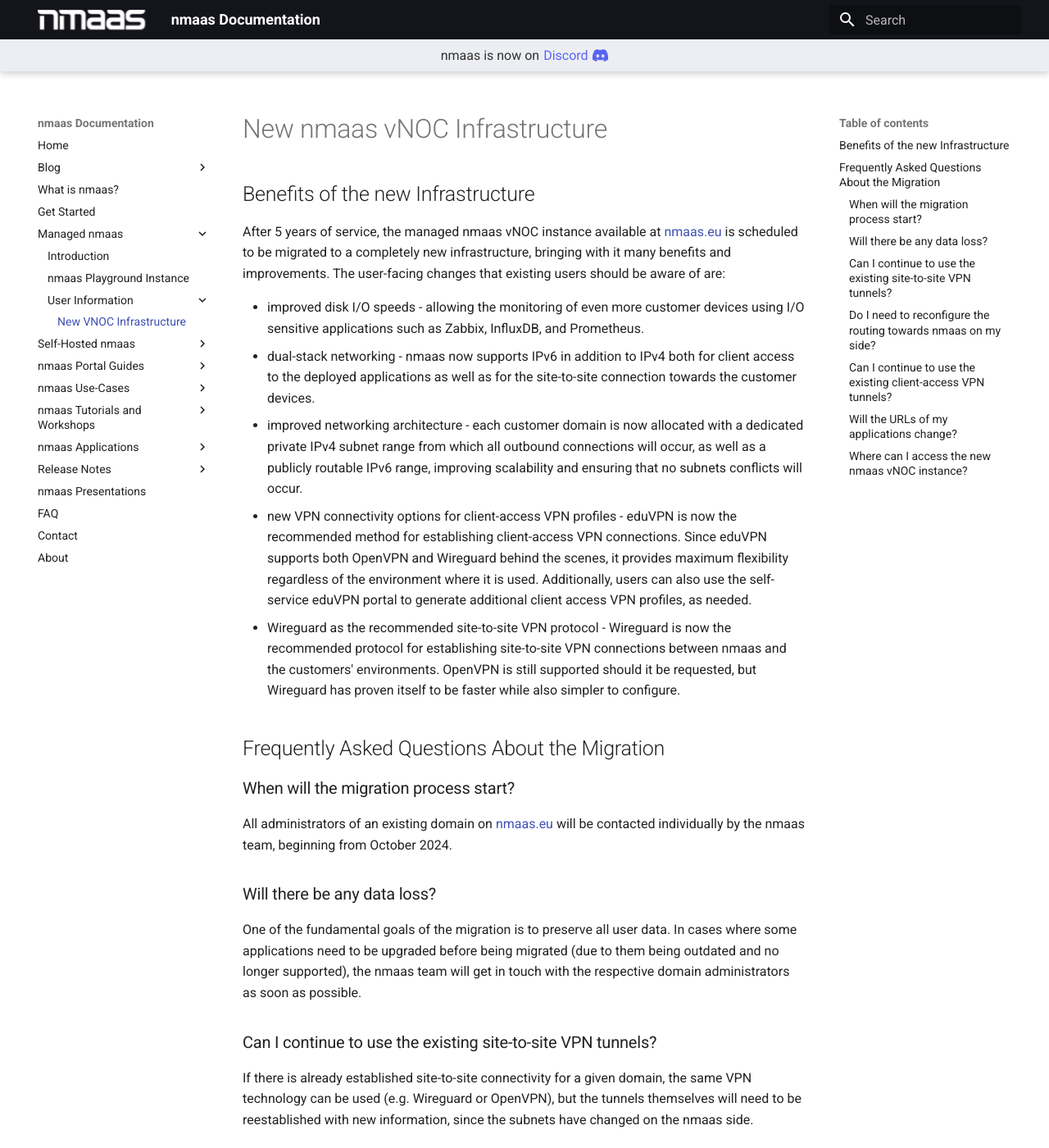
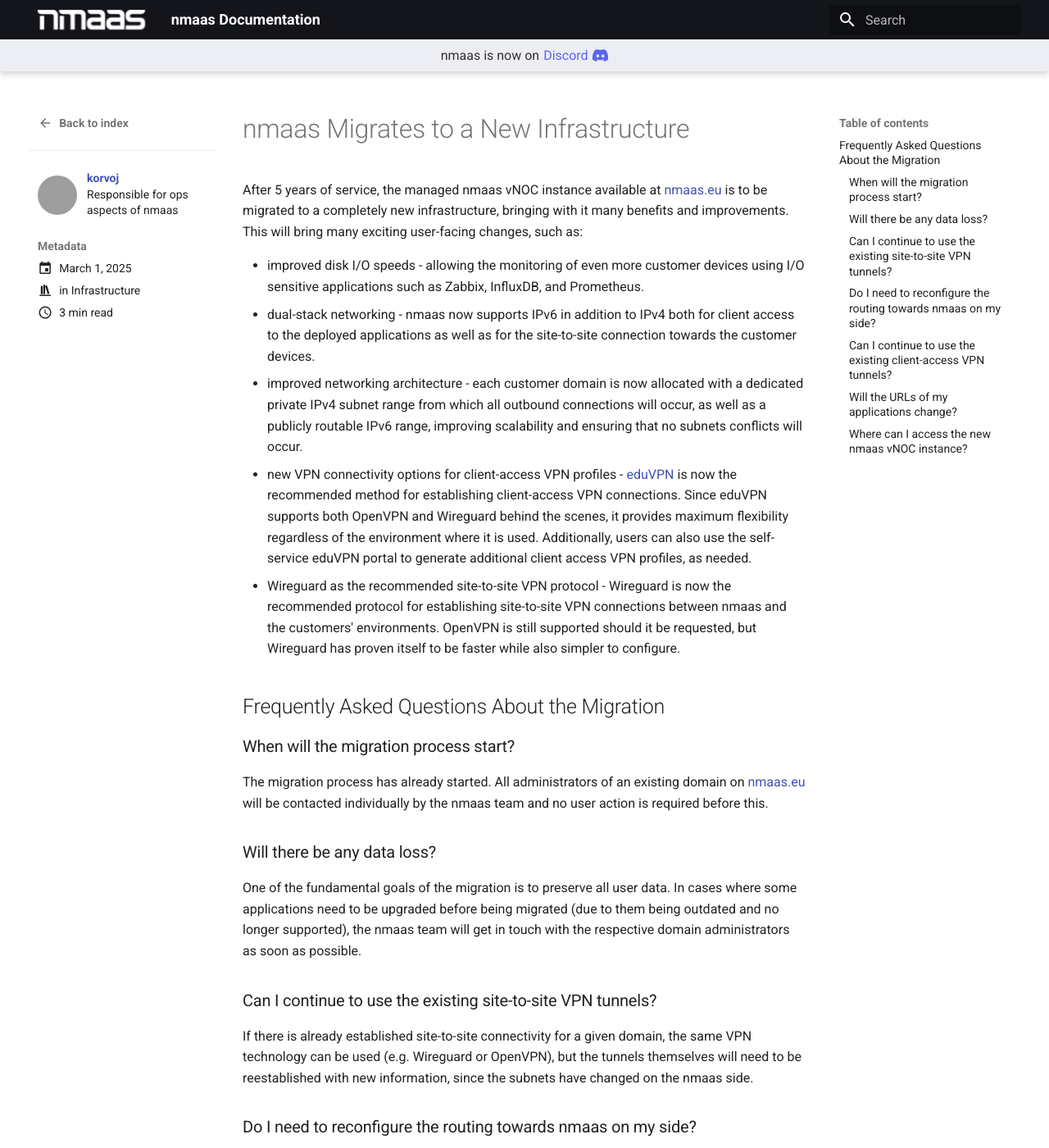
Before and after one commit to nmaas-platform/nmaas-docs, an MkDocs documentation site: the page built from docs/blog/posts/005_nmaas_infrastructure_migration.md, in a window 1280 px wide and 1400 px high. Shown: the whole window at 82% size. Built offline with MkDocs 1.6.1 and Material for MkDocs 9.7.7, drawn with Linux system fonts in a browser that asks for light colours; some of the changed text lies outside the part shown; grey boxes are pictures that could not be loaded.

Commit message:
Add blog post on the infrastructure migration

```diff
--- a/docs/blog/.authors.yml
+++ b/docs/blog/.authors.yml
@@ -5,3 +5,9 @@ authors:
     description: Frederic Loui is the creator of nmaas
     avatar: 'https://avatars.githubusercontent.com/u/9639687?v=4'
     url: 'https://github.com/frederic-loui'
+  korvoj:
+    name: korvoj
+    slug: korvoj
+    description: Responsible for ops aspects of nmaas
+    avatar: 'https://avatars.githubusercontent.com/u/4062681?v=4'
+    url: 'https://github.com/korvoj'
--- a/docs/managed-nmaas/user-information/new-vnoc-infrastructure.md
+++ b/docs/blog/posts/005_nmaas_infrastructure_migration.md
@@ -1,20 +1,27 @@
-# New nmaas vNOC Infrastructure
+---
+authors:
+  - korvoj
+date: 2025-03-01
+slug: nmaas-infrastructure-migration
+categories:
+    - Infrastructure
+---
 
-## Benefits of the new Infrastructure
+# nmaas Migrates to a New Infrastructure
 
-After 5 years of service, the managed nmaas vNOC instance available at [nmaas.eu](https://nmaas.eu) is scheduled to be migrated to a completely new infrastructure, bringing with it many benefits and improvements. The user-facing changes that existing users should be aware of are:
+After 5 years of service, the managed nmaas vNOC instance available at [nmaas.eu](https://nmaas.eu) is to be migrated to a completely new infrastructure, bringing with it many benefits and improvements. This will bring many exciting user-facing changes, such as:
 
 - improved disk I/O speeds - allowing the monitoring of even more customer devices using I/O sensitive applications such as Zabbix, InfluxDB, and Prometheus.
 - dual-stack networking - nmaas now supports IPv6 in addition to IPv4 both for client access to the deployed applications as well as for the site-to-site connection towards the customer devices.
 - improved networking architecture - each customer domain is now allocated with a dedicated private IPv4 subnet range from which all outbound connections will occur, as well as a publicly routable IPv6 range, improving scalability and ensuring that no subnets conflicts will occur.
-- new VPN connectivity options for client-access VPN profiles - eduVPN is now the recommended method for establishing client-access VPN connections. Since eduVPN supports both OpenVPN and Wireguard behind the scenes, it provides maximum flexibility regardless of the environment where it is used. Additionally, users can also use the self-service eduVPN portal to generate additional client access VPN profiles, as needed.
+- new VPN connectivity options for client-access VPN profiles - [eduVPN](https://www.eduvpn.org/) is now the recommended method for establishing client-access VPN connections. Since eduVPN supports both OpenVPN and Wireguard behind the scenes, it provides maximum flexibility regardless of the environment where it is used. Additionally, users can also use the self-service eduVPN portal to generate additional client access VPN profiles, as needed.
 - Wireguard as the recommended site-to-site VPN protocol - Wireguard is now the recommended protocol for establishing site-to-site VPN connections between nmaas and the customers' environments. OpenVPN is still supported should it be requested, but Wireguard has proven itself to be faster while also simpler to configure.
 
 ## Frequently Asked Questions About the Migration
 
 ### When will the migration process start?
 
-All administrators of an existing domain on [nmaas.eu](https://nmaas.eu) will be contacted individually by the nmaas team, beginning from October 2024.
+The migration process has already started. All administrators of an existing domain on [nmaas.eu](https://nmaas.eu) will be contacted individually by the nmaas team and no user action is required before this.
 
 ### Will there be any data loss?
 
--- a/mkdocs.yml
+++ b/mkdocs.yml
@@ -9,8 +9,6 @@ nav:
   - Managed nmaas:
     - Introduction: 'managed-nmaas/introduction.md'
     - nmaas Playground Instance: 'managed-nmaas/nmaas-playground-instance.md'
-    - User Information:
-      - 'New VNOC Infrastructure': 'managed-nmaas/user-information/new-vnoc-infrastructure.md'
   - Self-Hosted nmaas:
     - Introduction: 'self-hosted-nmaas/introduction.md'
     - Installation Guide: 'self-hosted-nmaas/install-guide.md'
@@ -93,11 +91,6 @@ nav:
       - WebDAV: 'nmaas-applications/tutorials/webdav.md'
       - Zabbix: 'nmaas-applications/tutorials/zabbix.md'
       - Znuny: 'nmaas-applications/tutorials/znuny.md'
-  # - Blog:
-  #   - nmaas-101 - "Hello nmaas!": 'blog/blog1/nmaas-101-1.md'
-  #   - nmaas-101 - "I can help! But... Please could you open these two doors?": 'blog/blog2/nmaas-101-2.md'
-  #   - nmaas-101 - "My name is Oxidized and I'm a nifty configuration management tool": 'blog/blog3/nmaas-101-3.md'
-  #   - nmaas-101 - "Prometheus" : 'blog/blog4/nmaas-101-4.md'
   - Release Notes:
     - '1.6.5': 'release-notes/1.6.5.md'
     - '1.6.4': 'release-notes/1.6.4.md'
```
